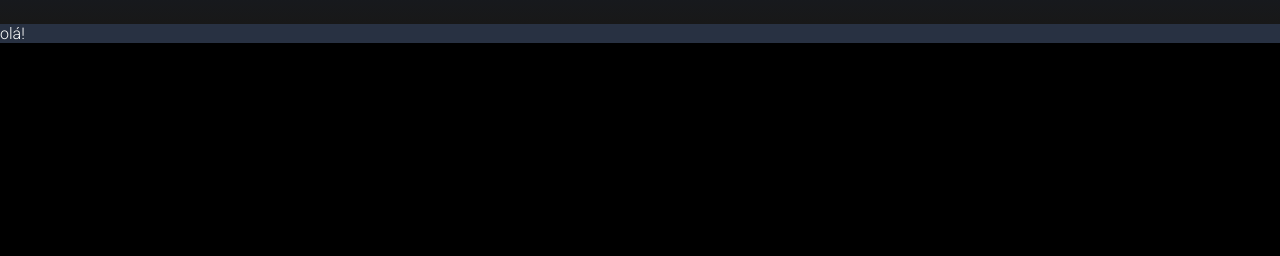
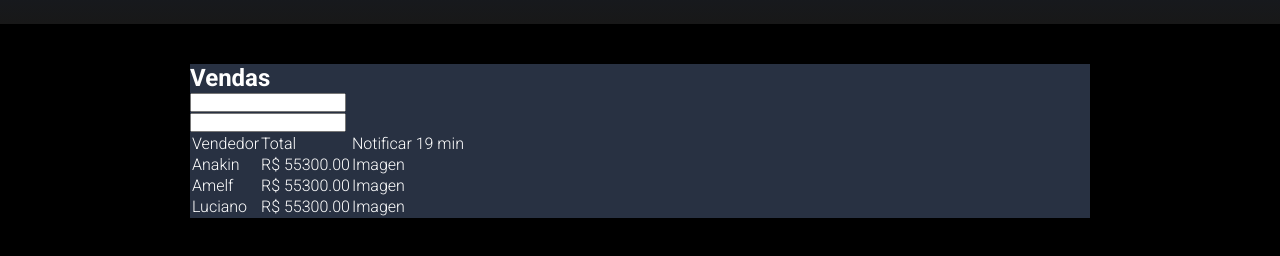
Before and after one commit to macelan/projetoReact, a plain HTML site: page index.html in a window 1280 px wide. Shown: the part 196-452 px from the top of the page. Drawn offline with Linux system fonts and the light colour scheme.

Commit message:
Aula 02  inserindo Tabelass

```diff
--- a/index.html
+++ b/index.html
@@ -21,13 +21,51 @@
     </header>
 
     <main>
-        <section>
-<div>
-    <div class="dsmeta-card">
-        olá!
+        <section id="sales">
+            <div class="dsmeta-container">
+                <div class="dsmeta-card">
+                    <h2>Vendas</h2>
+                    <div>
+                        <div>
+                            <input type="text">
+                        </div>
+                        <div>
+                            <input type="text">
+                        </div>
 
-    </div>
-</div>
+                    </div>
+
+                    <div>
+                        <table>
+                            <thead>
+                                <tr>
+                                    <td>Vendedor</td>
+                                    <td>Total</td>
+                                    <td>Notificar 19 min</td>
+                                </tr>
+                            </thead>
+                            <tbody>
+                                <tr>
+                                    <td>Anakin</td>
+                                    <td>R$ 55300.00</td>
+                                    <td>Imagen</td>
+                                </tr>
+                                <tr>
+                                    <td>Amelf</td>
+                                    <td>R$ 55300.00</td>
+                                    <td>Imagen</td>
+                                </tr>
+                                <tr>
+                                    <td>Luciano</td>
+                                    <td>R$ 55300.00</td>
+                                    <td>Imagen</td>
+                                </tr>
+                            </tbody>
+                        </table>
+                    </div>
+
+                </div>
+            </div>
         </section>
 
     </main>
--- a/styles.css
+++ b/styles.css
@@ -53,3 +53,7 @@ align-items: center;
     max-width: 900px;
     margin: 0 auto;
  }
+
+ #sales {
+    padding: 40px 10px;
+ }
```
